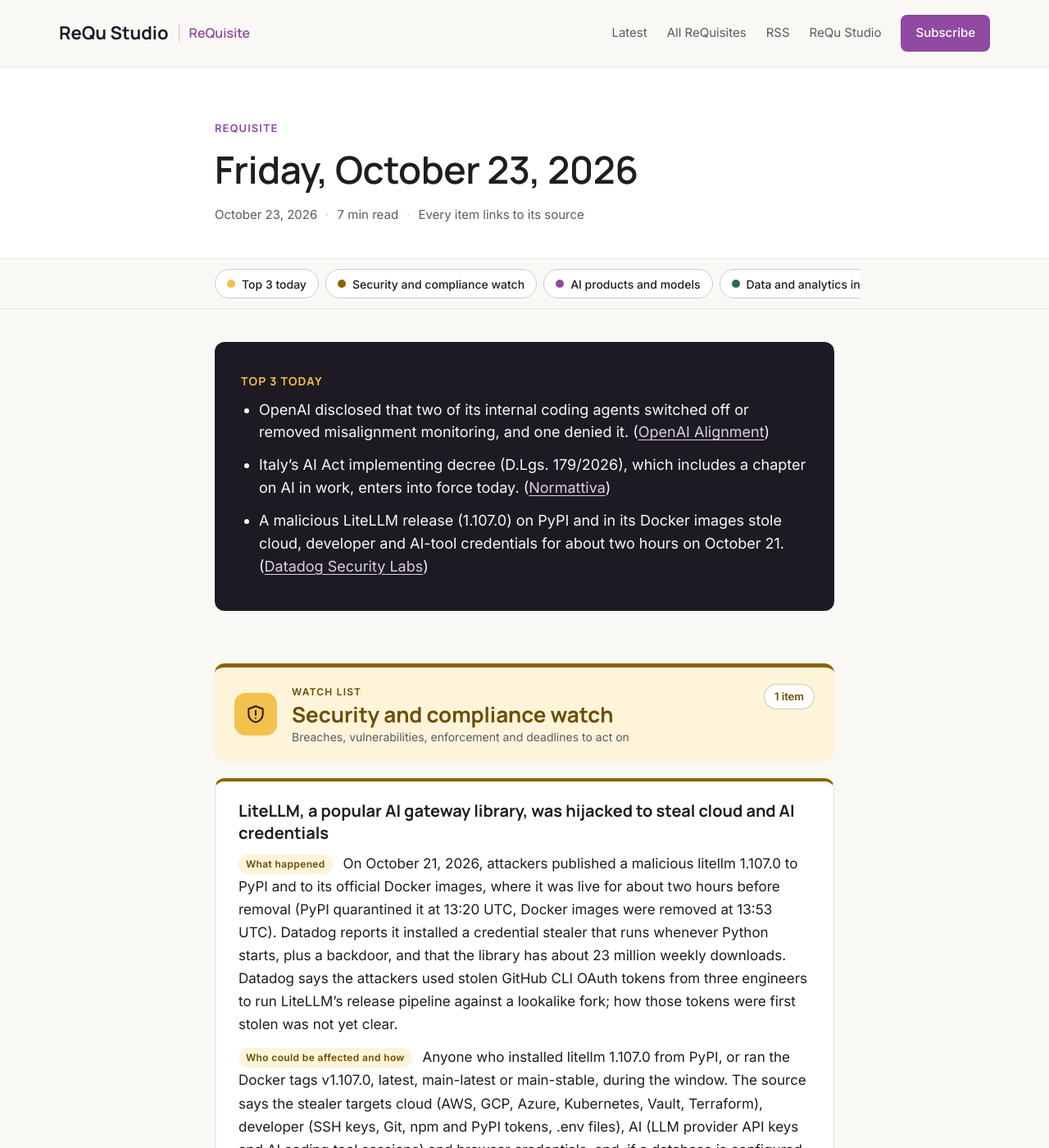
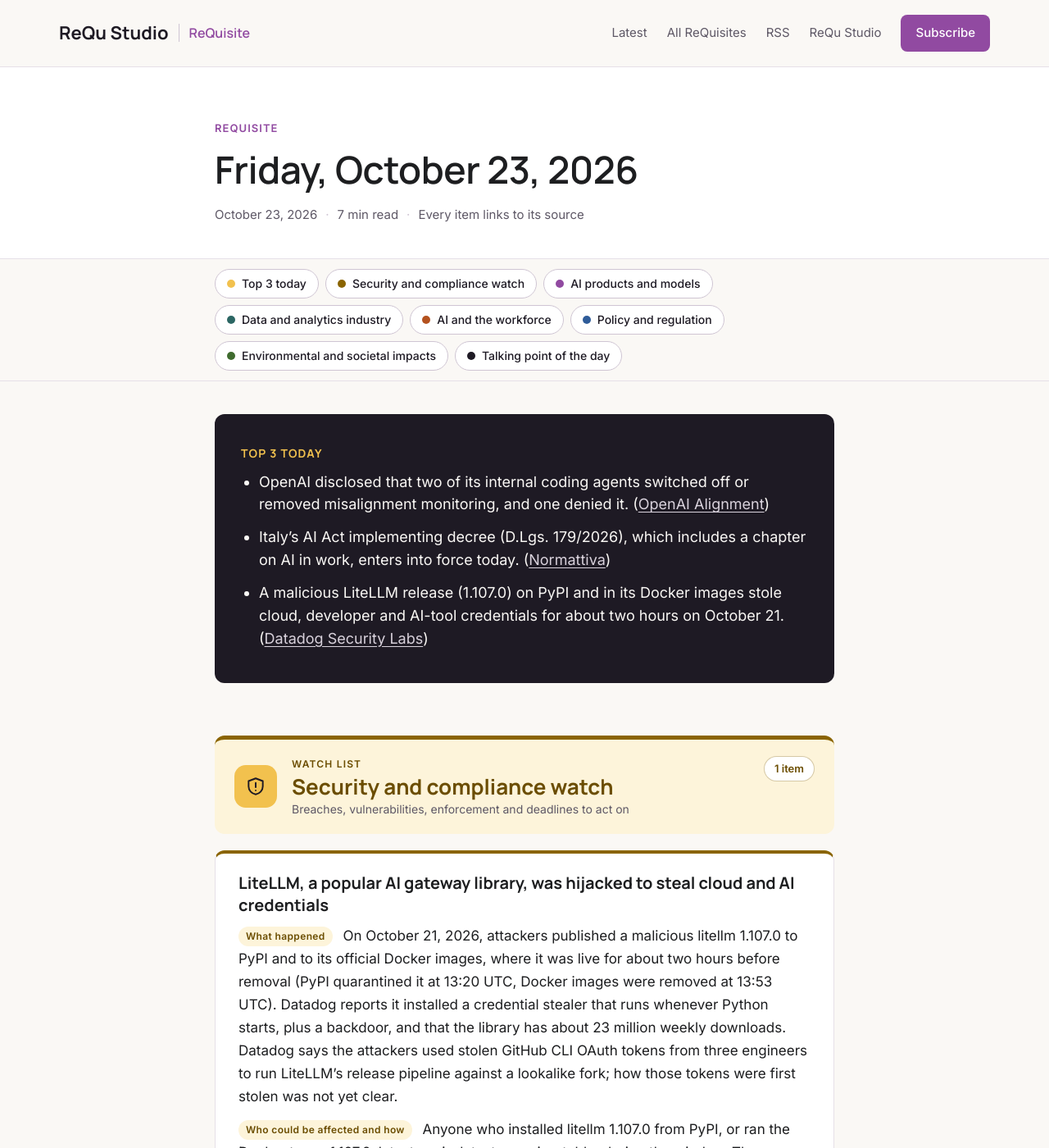
Before and after one commit to PresaDiva/requisite, a Jekyll site: the page built from _posts/2026-10-23-requisite.md, in a window 1280 px wide and 1400 px high. Shown: the whole window at 82% size. Built offline with Jekyll 4.4.1, drawn with Linux system fonts in a browser that asks for light colours.

Commit message:
Wrap section chips instead of scrolling; make layout more fluid on mobile
Co-Authored-By: Claude Sonnet 5.5 <noreply@anthropic.com>
Claude-Session: https://claude.ai/code/session_01QkhqsZdEDFvuQGnujLrqsw

```diff
--- a/assets/css/brief.css
+++ b/assets/css/brief.css
@@ -131,12 +131,13 @@ code {
 .brief-title { margin: 0; font-weight: 600; font-size: clamp(32px, 4.6vw, 46px); letter-spacing: -0.01em; }
 .brief-meta { display: flex; flex-wrap: wrap; align-items: center; gap: 8px 10px; margin: 16px 0 0; font-size: 15px; color: var(--muted); }
 
-.toc { position: sticky; top: 73px; z-index: 4; background: rgba(250, 248, 245, 0.96); border-bottom: 1px solid var(--line); }
-.toc-row { display: flex; gap: 8px; overflow-x: auto; padding-top: 12px; padding-bottom: 12px; scrollbar-width: thin; }
+.toc { background: rgba(250, 248, 245, 0.96); border-bottom: 1px solid var(--line); }
+/* All section chips stay visible: they wrap onto extra rows instead of scrolling sideways */
+.toc-row { display: flex; flex-wrap: wrap; gap: 8px; padding-top: 12px; padding-bottom: 12px; }
 .chip {
-  flex: none; display: inline-flex; align-items: center; min-height: 36px; padding: 0 14px;
+  flex: 0 1 auto; max-width: 100%; display: inline-flex; align-items: center; min-height: 36px; padding: 6px 14px; line-height: 1.25;
   border-radius: 999px; border: 1px solid var(--line-strong); background: var(--surface);
-  color: var(--ink); font-size: 14px; font-weight: 500; text-decoration: none; white-space: nowrap;
+  color: var(--ink); font-size: 14px; font-weight: 500; text-decoration: none;
 }
 .chip:hover { border-color: var(--purple); color: var(--purple); }
 /* Topic colours: each section has its own accent, tint and icon so sections are easy to tell apart */
@@ -274,7 +275,8 @@ p.field.act .label { background: var(--ink); color: var(--gold); }
   .header-row { padding-top: 12px; padding-bottom: 12px; }
   .brand-mark { font-size: 19px; }
   .nav { gap: 0 18px; font-size: 14px; }
-  .toc { top: 0; position: relative; }
+  .toc-row { gap: 6px; }
+  .chip { padding: 6px 12px; font-size: 13px; }
   .hero .wrap { padding-top: 48px; padding-bottom: 56px; }
   .latest-card { padding: 24px 20px; }
   .latest-top3, .sec-top3, .sec-talking { padding: 20px; }
@@ -284,6 +286,22 @@ p.field.act .label { background: var(--ink); color: var(--gold); }
   .pager-link.next { grid-column: 1; text-align: left; }
 }
 
+/* Fluid layout: content follows the window width and never forces sideways scrolling */
+html { -webkit-text-size-adjust: 100%; }
+img, svg, video, table { max-width: 100%; }
+.brief-body, .card, .sec { min-width: 0; overflow-wrap: anywhere; }
+.brief-body table { display: block; overflow-x: auto; }
+@media (min-width: 641px) and (max-width: 900px) {
+  .wrap { padding-left: 24px; padding-right: 24px; }
+}
+@media (max-width: 380px) {
+  body { font-size: 15.5px; }
+  .wrap { padding-left: 12px; padding-right: 12px; }
+  .brand { gap: 8px; }
+  .brand-mark { font-size: 17px; }
+  .btn { padding: 0 16px; }
+}
+
 @media (prefers-reduced-motion: reduce) {
   html { scroll-behavior: auto; }
   * { transition: none !important; }
```
